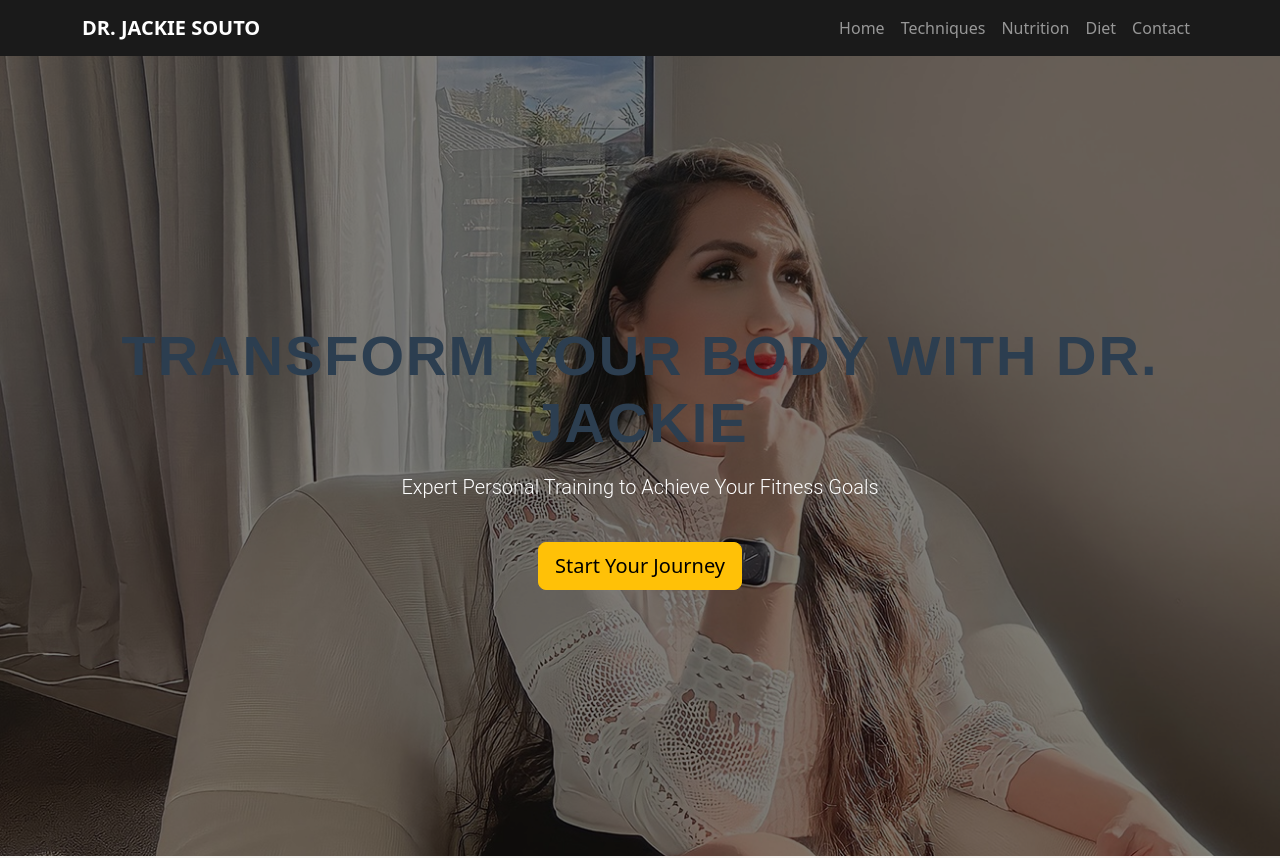
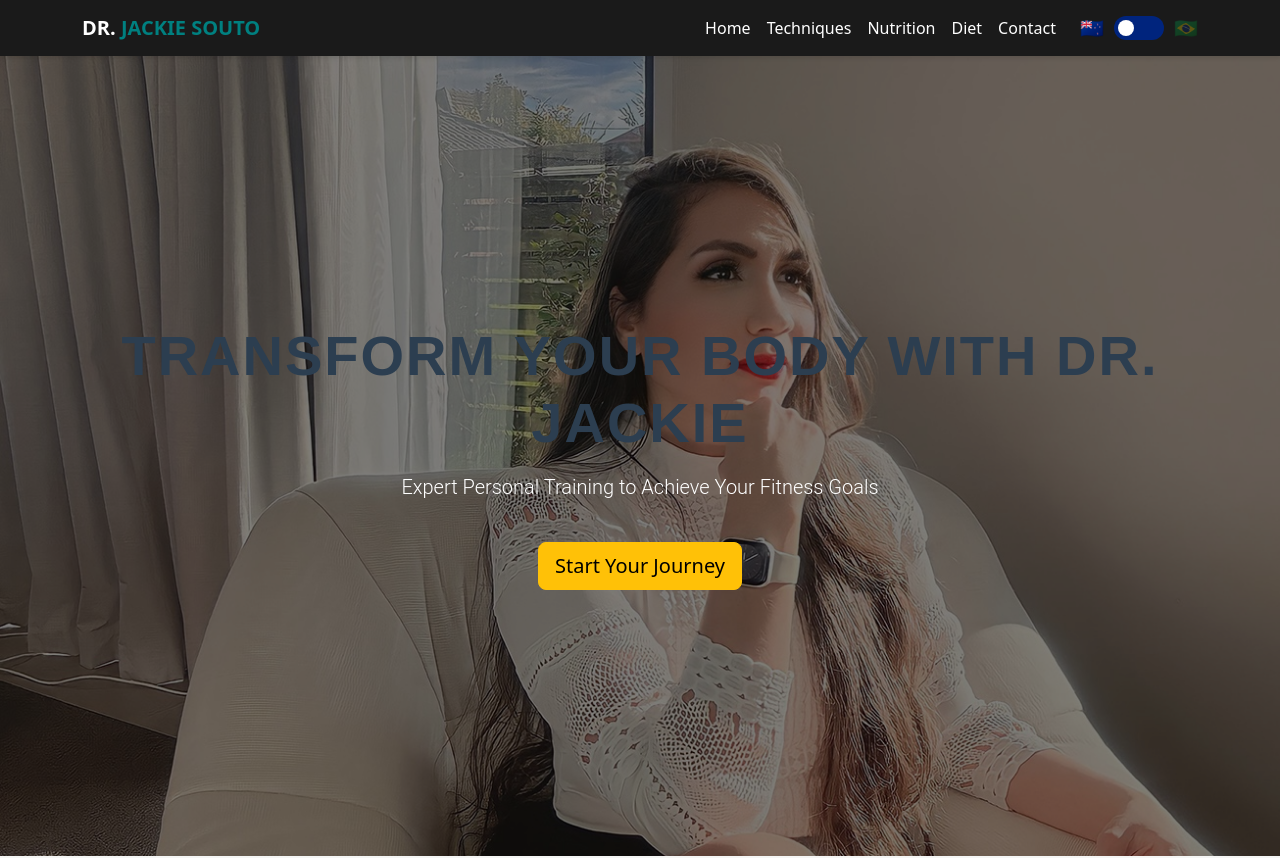
Before and after one commit to ismaelthesilva/jackie-client, a React (Create React App) app: page / in a window 1280 px wide. Shown: the top 858 px of the page. Built offline with nearby package versions, Linux system fonts and the light colour scheme.

Commit message:
Switch BR NZ

```diff
--- a/src/App.js
+++ b/src/App.js
@@ -1,5 +1,6 @@
 import React from 'react';
 import { BrowserRouter as Router, Routes, Route } from 'react-router-dom';
+import { LanguageProvider } from './context/LanguageContext';
 import Navbar from './components/Navbar'; // Updated path
 import Home from './pages/Home';
 import Nutrition from './pages/Nutrition';
@@ -30,6 +31,7 @@ function LayoutWithoutNavbar() {
 
 function App() {
   return (
+    <LanguageProvider>
       <Router>
         <Routes>
           {/* Pages with Navbar */}
@@ -53,6 +55,7 @@ function App() {
           </Route>
         </Routes>
       </Router>
+    </LanguageProvider>
   );
 }
 
--- /dev/null
+++ b/src/components/Navbar.css
@@ -0,0 +1,124 @@
+.navbar-custom {
+  background-color: #1a1a1a !important;
+  box-shadow: 0 2px 4px rgba(0,0,0,0.1);
+}
+
+.nav-link-custom {
+  color: #ffffff !important;
+  transition: color 0.3s ease;
+}
+
+.nav-link-custom:hover {
+  color: #008080 !important;
+}
+
+.language-switcher {
+  padding: 0.25rem 0.5rem;
+  font-size: 1.2rem;
+  border-radius: 50%;
+  width: 40px;
+  height: 40px;
+  display: flex;
+  align-items: center;
+  justify-content: center;
+  transition: all 0.3s ease;
+}
+
+.language-switcher:hover {
+  background-color: #008080;
+  border-color: #008080;
+  transform: scale(1.1);
+}
+
+.belt-white {
+  color: #ffffff;
+}
+
+.belt-blue {
+  color: #008080;
+}
+
+/* Language Switcher Styles */
+.language-switcher-container {
+  display: flex;
+  align-items: center;
+  gap: 10px;
+}
+
+.flag {
+  font-size: 1.2rem;
+  transition: opacity 0.3s ease;
+}
+
+.flag.active {
+  opacity: 1;
+}
+
+.flag.inactive {
+  opacity: 0.3;
+}
+
+/* iOS Style Switch */
+.switch {
+  position: relative;
+  display: inline-block;
+  width: 50px;
+  height: 24px;
+}
+
+.switch input {
+  opacity: 0;
+  width: 0;
+  height: 0;
+}
+
+.slider {
+  position: absolute;
+  cursor: pointer;
+  top: 0;
+  left: 0;
+  right: 0;
+  bottom: 0;
+  transition: .4s;
+}
+
+.slider:before {
+  position: absolute;
+  content: "";
+  height: 16px;
+  width: 16px;
+  left: 4px;
+  bottom: 4px;
+  background-color: white;
+  transition: .4s;
+}
+
+/* Brazil flag colors */
+.slider.brazil {
+  background-color: #009C3B; /* Brazil green */
+}
+
+.slider.brazil:before {
+  transform: translateX(26px);
+}
+
+/* New Zealand flag colors */
+.slider.nz {
+  background-color: #00247D; /* New Zealand blue */
+}
+
+.slider.nz:before {
+  transform: translateX(0);
+}
+
+input:focus + .slider {
+  box-shadow: 0 0 1px #009C3B;
+}
+
+.slider.round {
+  border-radius: 24px;
+}
+
+.slider.round:before {
+  border-radius: 50%;
+}
--- a/src/components/Navbar.js
+++ b/src/components/Navbar.js
@@ -1,9 +1,13 @@
 import React from 'react';
 import { Navbar, Nav, Container } from 'react-bootstrap';
 import { Link } from 'react-router-dom';
+import { useLanguage } from '../context/LanguageContext';
 import 'bootstrap/dist/css/bootstrap.min.css';
+import './Navbar.css';
 
 const NavbarComponent = () => {
+  const { language, toggleLanguage } = useLanguage();
+
   return (
     <Navbar bg="dark" variant="dark" expand="lg" sticky="top" className="navbar-custom">
       <Container>
@@ -18,6 +22,18 @@ const NavbarComponent = () => {
             <Nav.Link as={Link} to="/nutrition" className="nav-link-custom">Nutrition</Nav.Link>
             <Nav.Link as={Link} to="/diet" className="nav-link-custom">Diet</Nav.Link>
             <Nav.Link as="a" href="mailto:ptcityfitness@jackiesouto.com" className="nav-link-custom">Contact</Nav.Link>
+            <div className="language-switcher-container ms-3">
+              <span className={`flag ${language === 'en' ? 'active' : 'inactive'}`}>🇳🇿</span>
+              <label className="switch">
+                <input
+                  type="checkbox"
+                  checked={language === 'pt'}
+                  onChange={toggleLanguage}
+                />
+                <span className={`slider round ${language === 'pt' ? 'brazil' : 'nz'}`}></span>
+              </label>
+              <span className={`flag ${language === 'pt' ? 'active' : 'inactive'}`}>🇧🇷</span>
+            </div>
           </Nav>
         </Navbar.Collapse>
       </Container>
--- /dev/null
+++ b/src/context/LanguageContext.js
@@ -0,0 +1,82 @@
+import React, { createContext, useState, useContext } from 'react';
+
+const LanguageContext = createContext();
+
+export const translations = {
+  en: {
+    // New Zealand Personal Training Content
+    hero: {
+      title: "Transform Your Body with Dr. Jackie",
+      subtitle: "Expert Personal Training to Achieve Your Fitness Goals",
+      cta: "Start Your Journey"
+    },
+    services: {
+      title: "What Dr. Jackie Offers",
+      personalTraining: {
+        title: "Personal Training Plans",
+        description: "Customized training plans designed to help you reach your fitness goals."
+      },
+      sportsPerformance: {
+        title: "Sports Performance",
+        description: "Tailored training to enhance your sports performance and endurance."
+      },
+      strengthConditioning: {
+        title: "Strength & Conditioning",
+        description: "Focused workouts to improve strength, conditioning, and overall fitness."
+      }
+    },
+    cta: {
+      title: "Ready to Get Fit with a Pro?",
+      button: "Join Now"
+    }
+  },
+  pt: {
+    // Brazilian Doctor Content
+    hero: {
+      title: "Transforme Sua Saúde com Dra. Jackie",
+      subtitle: "Especialista em Análise Clínica e Mentoria em Saúde",
+      cta: "Inicie Sua Jornada"
+    },
+    services: {
+      title: "Serviços da Dra. Jackie",
+      bloodAnalysis: {
+        title: "Análise de Exames",
+        description: "Análise detalhada de exames laboratoriais para identificação de problemas de saúde."
+      },
+      healthConsultation: {
+        title: "Consulta de Saúde",
+        description: "Avaliação completa e identificação de problemas de saúde."
+      },
+      dietMentorship: {
+        title: "Mentoria em Dieta",
+        description: "Orientação personalizada para melhorar sua saúde através da alimentação."
+      }
+    },
+    cta: {
+      title: "Pronto para Transformar Sua Saúde?",
+      button: "Agende Agora"
+    }
+  }
+};
+
+export const LanguageProvider = ({ children }) => {
+  const [language, setLanguage] = useState('en');
+
+  const toggleLanguage = () => {
+    setLanguage(prev => prev === 'en' ? 'pt' : 'en');
+  };
+
+  return (
+    <LanguageContext.Provider value={{ language, toggleLanguage, translations: translations[language] }}>
+      {children}
+    </LanguageContext.Provider>
+  );
+};
+
+export const useLanguage = () => {
+  const context = useContext(LanguageContext);
+  if (!context) {
+    throw new Error('useLanguage must be used within a LanguageProvider');
+  }
+  return context;
+};
--- a/src/pages/Home.js
+++ b/src/pages/Home.js
@@ -1,16 +1,19 @@
 import React from 'react';
 import { Container, Row, Col, Button, Card } from 'react-bootstrap';
+import { useLanguage } from '../context/LanguageContext';
 import 'bootstrap/dist/css/bootstrap.min.css';
 import './styles.css'; // Custom CSS
 
 function Home() {
+  const { translations, language } = useLanguage();
+
   return (
     <>
       {/* Hero Section */}
       <div
         className="hero-section text-white d-flex align-items-center text-center"
         style={{
-          backgroundImage: "url('/jackie-images/dr-jackie-hero.jpeg')",
+          backgroundImage: `url('/jackie-images/${language === 'en' ? 'dr-jackie-hero.jpeg' : 'dr-jackie-hero.jpeg'}')`,
           backgroundSize: 'cover', // Default behavior for larger screens
           backgroundPosition: 'center',
           backgroundRepeat: 'no-repeat',
@@ -24,10 +27,10 @@ function Home() {
           <Row>
             <Col>
               <h1 className="display-4 fw-bold mb-3 animate__animated animate__fadeIn">
-                Transform Your Body with Dr. Jackie
+                {translations.hero.title}
               </h1>
               <p className="lead mb-4 animate__animated animate__fadeIn animate__delay-1s">
-                Expert Personal Training to Achieve Your Fitness Goals
+                {translations.hero.subtitle}
               </p>
               <Button
                 variant="warning"
@@ -35,7 +38,7 @@ function Home() {
                 className="mt-3 animate__animated animate__pulse animate__infinite"
                 href="mailto:ptcityfitness@jackiesouto.com"
               >
-                Start Your Journey
+                {translations.hero.cta}
               </Button>
             </Col>
           </Row>
@@ -46,17 +49,19 @@ function Home() {
       <section className="py-5" style={{ backgroundColor: '#F5F6F5' }}>
         <Container>
           <h2 className="text-center mb-5 fw-bold" style={{ color: '#008080' }}>
-            What Dr. Jackie Offers
+            {translations.services.title}
           </h2>
           <Row>
+            {language === 'en' ? (
+              <>
                 <Col md={4} className="mb-4">
                   <Card className="h-100 shadow-sm border-0">
                     <Card.Body>
                       <Card.Title className="fw-bold" style={{ color: '#008080' }}>
-                    Personal Training Plans
+                        {translations.services.personalTraining.title}
                       </Card.Title>
                       <Card.Text>
-                    Customized training plans designed to help you reach your fitness goals.
+                        {translations.services.personalTraining.description}
                       </Card.Text>
                     </Card.Body>
                   </Card>
@@ -65,10 +70,10 @@ function Home() {
                   <Card className="h-100 shadow-sm border-0">
                     <Card.Body>
                       <Card.Title className="fw-bold" style={{ color: '#008080' }}>
-                    Sports Performance
+                        {translations.services.sportsPerformance.title}
                       </Card.Title>
                       <Card.Text>
-                    Tailored training to enhance your sports performance and endurance.
+                        {translations.services.sportsPerformance.description}
                       </Card.Text>
                     </Card.Body>
                   </Card>
@@ -77,14 +82,55 @@ function Home() {
                   <Card className="h-100 shadow-sm border-0">
                     <Card.Body>
                       <Card.Title className="fw-bold" style={{ color: '#008080' }}>
-                    Strength & Conditioning
+                        {translations.services.strengthConditioning.title}
                       </Card.Title>
                       <Card.Text>
-                    Focused workouts to improve strength, conditioning, and overall fitness.
+                        {translations.services.strengthConditioning.description}
                       </Card.Text>
                     </Card.Body>
                   </Card>
                 </Col>
+              </>
+            ) : (
+              <>
+                <Col md={4} className="mb-4">
+                  <Card className="h-100 shadow-sm border-0">
+                    <Card.Body>
+                      <Card.Title className="fw-bold" style={{ color: '#008080' }}>
+                        {translations.services.bloodAnalysis.title}
+                      </Card.Title>
+                      <Card.Text>
+                        {translations.services.bloodAnalysis.description}
+                      </Card.Text>
+                    </Card.Body>
+                  </Card>
+                </Col>
+                <Col md={4} className="mb-4">
+                  <Card className="h-100 shadow-sm border-0">
+                    <Card.Body>
+                      <Card.Title className="fw-bold" style={{ color: '#008080' }}>
+                        {translations.services.healthConsultation.title}
+                      </Card.Title>
+                      <Card.Text>
+                        {translations.services.healthConsultation.description}
+                      </Card.Text>
+                    </Card.Body>
+                  </Card>
+                </Col>
+                <Col md={4} className="mb-4">
+                  <Card className="h-100 shadow-sm border-0">
+                    <Card.Body>
+                      <Card.Title className="fw-bold" style={{ color: '#008080' }}>
+                        {translations.services.dietMentorship.title}
+                      </Card.Title>
+                      <Card.Text>
+                        {translations.services.dietMentorship.description}
+                      </Card.Text>
+                    </Card.Body>
+                  </Card>
+                </Col>
+              </>
+            )}
           </Row>
         </Container>
       </section>
@@ -92,18 +138,17 @@ function Home() {
       {/* Call-to-Action Section */}
       <section className="py-5 text-center" style={{ backgroundColor: '#008080' }}>
         <Container>
-          <h3 className="text-white mb-4">Ready to Get Fit with a Pro?</h3>
+          <h3 className="text-white mb-4">{translations.cta.title}</h3>
           <Button variant="warning" size="lg" href="mailto:ptcityfitness@jackiesouto.com">
-            Join Now
+            {translations.cta.button}
           </Button>
         </Container>
-
       </section>
 
       {/* Footer */}
       <footer className="text-white text-center py-3" style={{ backgroundColor: '#333333' }}>
         <Container>
-          <p className="mb-0">© 2025 Dr. Jackie Fitness. Transform with us!</p>
+          <p className="mb-0">© 2025 Dr. Jackie Fitness. {language === 'en' ? 'Transform with us!' : 'Transforme conosco!'}</p>
         </Container>
       </footer>
     </>
```
Lines whose indentation alone changed are shown as unchanged.
